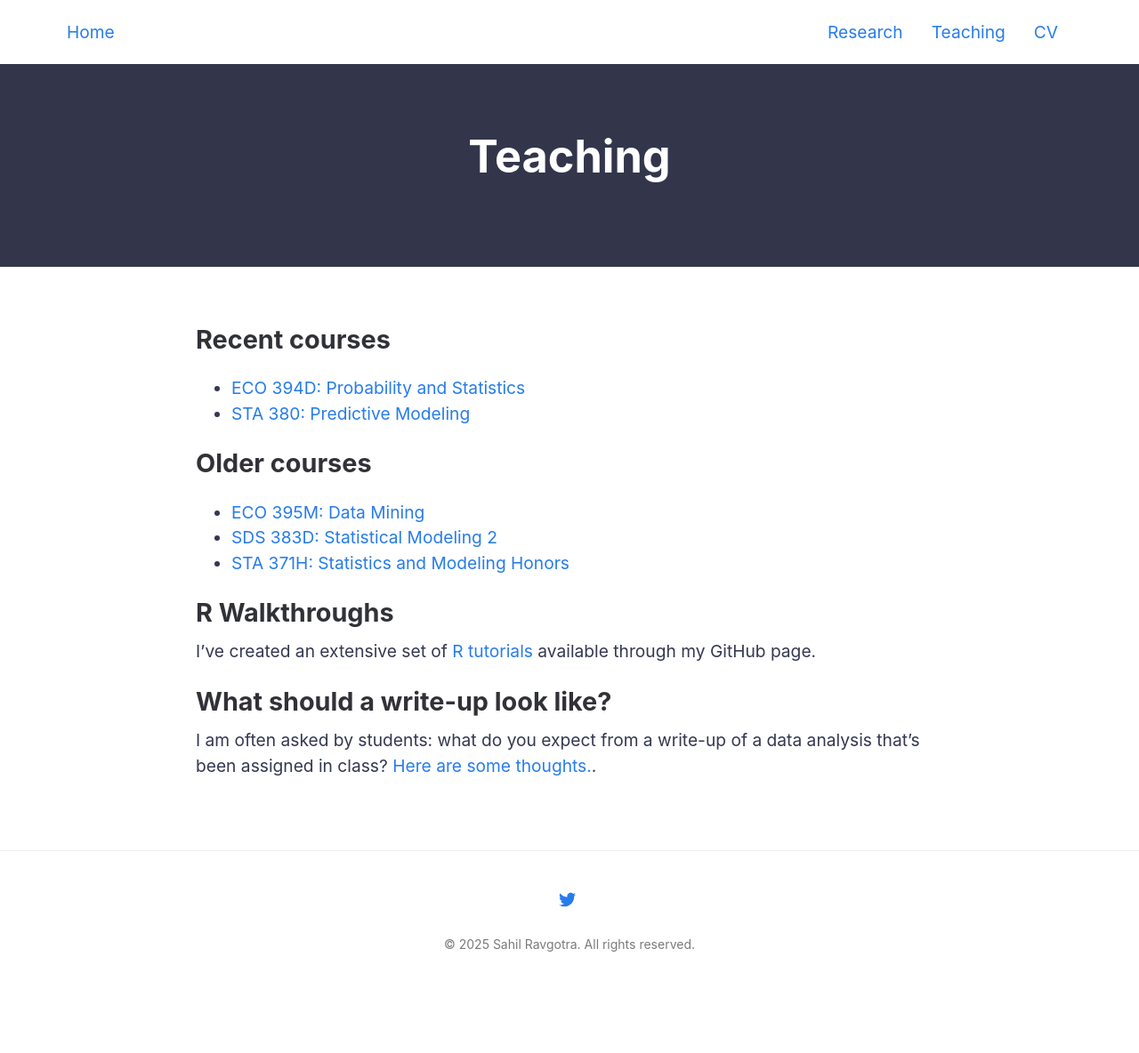
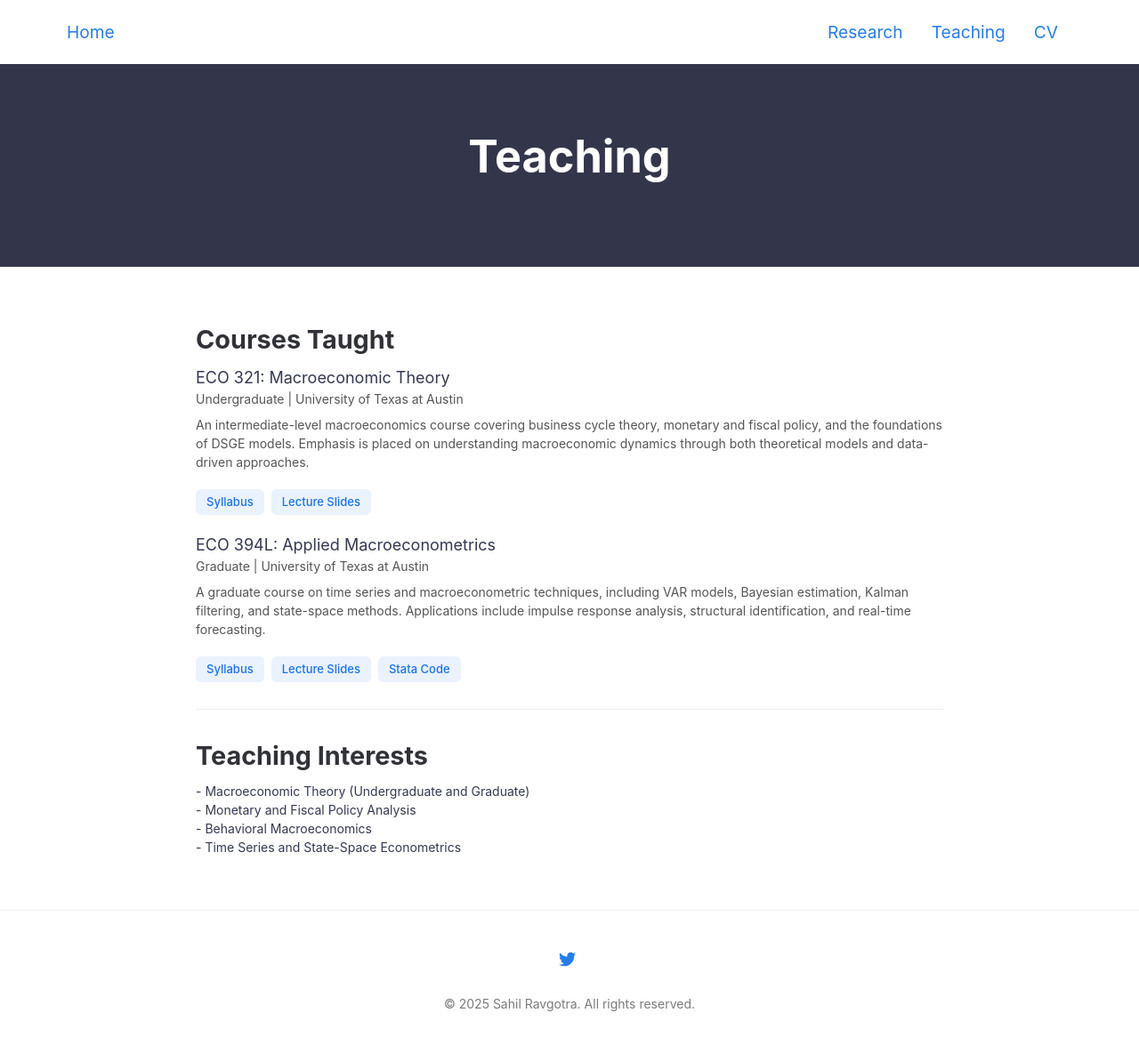
Before and after one commit to ravgotrasahil/ravgotrasahil-github.io, a Jekyll site: the page built from teaching.md, in a window 1280 px wide. Shown: the whole page at 89% size. Built offline with Jekyll 4.4.1, drawn with Linux system fonts in a browser that asks for light colours; before the commit the page ends 1117 px from its top, so only the background shows below that.

Commit message:
Update teaching.md

```diff
--- a/teaching.md
+++ b/teaching.md
@@ -4,20 +4,48 @@ title: Teaching
 permalink: /teaching/
 ---
 
-## Recent courses
-- [ECO 394D: Probability and Statistics](https://github.com/jgscott/ECO394D)
-- [STA 380: Predictive Modeling](https://github.com/jgscott/STA380)
+<h2>Courses Taught</h2>
 
-## Older courses
-- [ECO 395M: Data Mining](https://github.com/jgscott/ECO395M)
-- [SDS 383D: Statistical Modeling 2](https://github.com/jgscott/SDS383D)
-- [STA 371H: Statistics and Modeling Honors](/STA371H_Spring2018/)
+<p style="margin-bottom: 0.5rem;">
+  <span style="font-size: 18px; color: #343851;">
+    ECO 321: Macroeconomic Theory
+  </span><br>
+  <span style="font-size: 14px; color: #555;">
+    Undergraduate | University of Texas at Austin
+  </span>
+</p>
+<p style="font-size: 14px; color: #555; margin-top: 5px;">
+An intermediate-level macroeconomics course covering business cycle theory, monetary and fiscal policy, and the foundations of DSGE models. Emphasis is placed on understanding macroeconomic dynamics through both theoretical models and data-driven approaches.
+</p>
+<p class="research-buttons">
+  <a class="research-btn" href="{{ site.baseurl }}/Files/ECO321_Syllabus.pdf" target="_blank">Syllabus</a>
+  <a class="research-btn" href="{{ site.baseurl }}/Files/ECO321_Lectures.zip" target="_blank">Lecture Slides</a>
+</p>
 
+<p style="margin-bottom: 0.5rem;">
+  <span style="font-size: 18px; color: #343851;">
+    ECO 394L: Applied Macroeconometrics
+  </span><br>
+  <span style="font-size: 14px; color: #555;">
+    Graduate | University of Texas at Austin
+  </span>
+</p>
+<p style="font-size: 14px; color: #555; margin-top: 5px;">
+A graduate course on time series and macroeconometric techniques, including VAR models, Bayesian estimation, Kalman filtering, and state-space methods. Applications include impulse response analysis, structural identification, and real-time forecasting.
+</p>
+<p class="research-buttons">
+  <a class="research-btn" href="{{ site.baseurl }}/Files/ECO394L_Syllabus.pdf" target="_blank">Syllabus</a>
+  <a class="research-btn" href="{{ site.baseurl }}/Files/ECO394L_Lectures.zip" target="_blank">Lecture Slides</a>
+  <a class="research-btn" href="{{ site.baseurl }}/Files/ECO394L_StataCodes.zip" target="_blank">Stata Code</a>
+</p>
 
-## R Walkthroughs
+<hr style="margin: 30px 0;">
 
-I've created an extensive set of [R tutorials](https://github.com/jgscott/learnR) available through my GitHub page.
+<h2>Teaching Interests</h2>
 
-## What should a write-up look like?
-
-I am often asked by students: what do you expect from a write-up of a data analysis that's been assigned in class?  [Here are some thoughts.](writeups/write_ups).
+<div style="font-size: 14px; color: #343851;">
+  - Macroeconomic Theory (Undergraduate and Graduate)<br>
+  - Monetary and Fiscal Policy Analysis<br>
+  - Behavioral Macroeconomics<br>
+  - Time Series and State-Space Econometrics
+</div>
```
